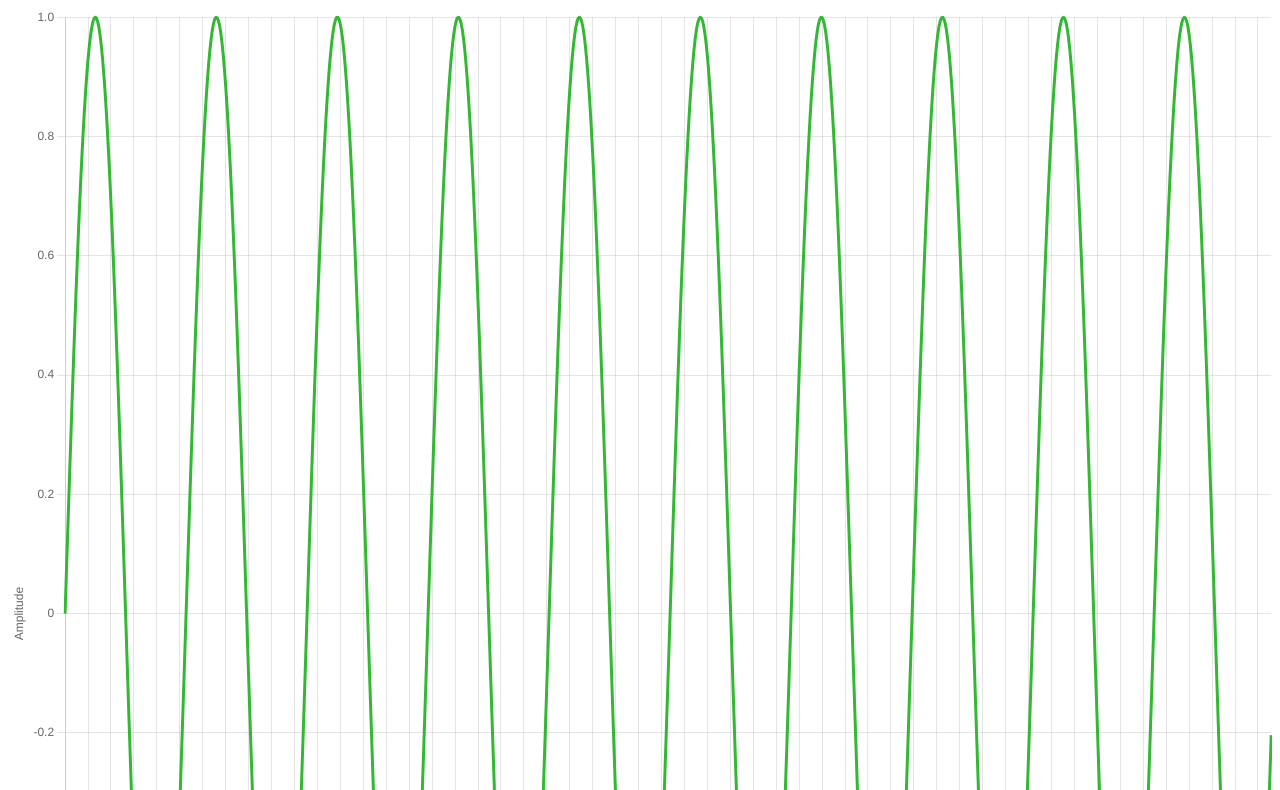
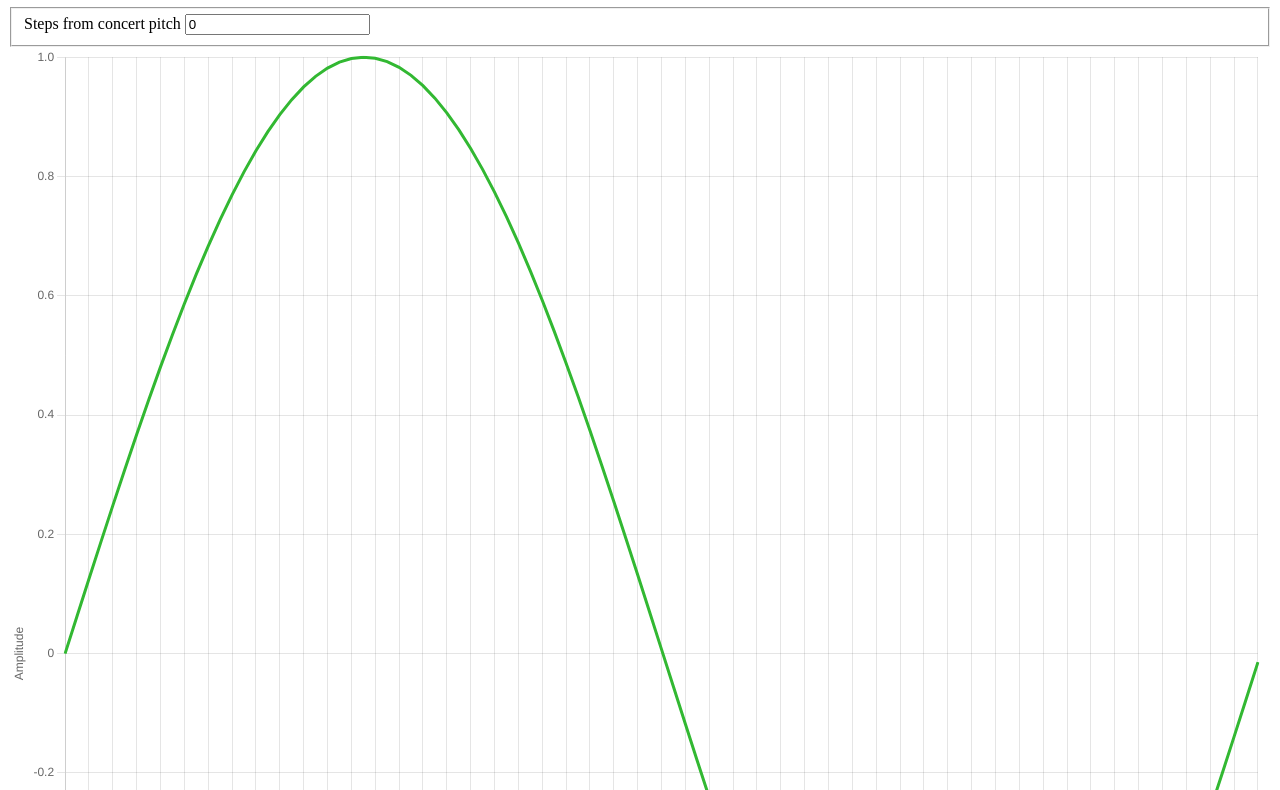
Before and after one commit to dmgarland/synth-oscilloscope, a plain HTML site: page index.html in a window 1280 px wide. Shown: the part 73-863 px from the top of the page. Drawn offline with Linux system fonts and the light colour scheme.

Commit message:
Update graph with steps

```diff
--- a/index.html
+++ b/index.html
@@ -6,6 +6,11 @@
 
     <body>
         <h1>FM</h1>
+        <fieldset>
+            <label for="steps">Steps from concert pitch</label>
+            <input type="number" id="steps" value="0" onchange="update()" />
+        </fieldset>
+
         <canvas id="oscilloscope" width="600" height="600"></canvas>
 
         <script src="js/synth.js"></script>
--- a/js/synth.js
+++ b/js/synth.js
@@ -8,39 +8,45 @@ var audioCtx = new (window.AudioContext || window.webkitAudioContext)();
 var seconds = 1;
 var total_samples = audioCtx.sampleRate * seconds;
 var myArrayBuffer = audioCtx.createBuffer(channels.mono, total_samples, audioCtx.sampleRate);
-console.log(audioCtx.sampleRate);
-
 var ref_freq = 440.0; // concert pitch 440 cycles (hertz) per second
-var A = Math.pow(1 / 12, 2); // equal temperament
+var A = Math.pow(2, 1 / 12); // equal temperament
 var steps = 0; // how many ET semitones away from concert pitch?
-var pulse_hz = ref_freq * Math.pow(A, steps);
-var increment = pulse_hz / audioCtx.sampleRate;
 var phase = 0.0; // How far along the wave we are?
 var TAU = Math.PI * 2; // ratio between circumfrence and radius
+var chart;
+
+function update() {
+    phase = 0.0
+    steps = document.getElementById('steps').value;
 
     for (var channel = 0; channel < myArrayBuffer.numberOfChannels; channel++) {
         fillBuffer(myArrayBuffer.getChannelData(channel));
-    plotOscilloscope(myArrayBuffer.getChannelData(channel).slice(0, 1000));
+        plotOscilloscope(myArrayBuffer.getChannelData(channel).slice(0, 101));
     }
+    sound();
+}
+
 
 // PCM = Pulse code modulation https://en.wikipedia.org/wiki/Pulse-code_modulation
 function fillBuffer(pcm_data) {
+    var pulse_hz = ref_freq * Math.pow(A, steps);
+    var increment = pulse_hz / audioCtx.sampleRate;
+
     for (var i = 0; i < pcm_data.length; i++) {
         pcm_data[i] = Math.sin(phase * TAU);
         phase = (phase + increment) % 1.0;
     }
 }
 
-function plotOscilloscope(pcm_data) {
+function initOscilloscope() {
     var ctx = document.getElementById('oscilloscope').getContext('2d');
-    var labels = Array.from(pcm_data.keys());
     var data = {
-        labels: labels,
+        labels: [],
         datasets: [{
-            data: pcm_data
+            data: []
         }]
     };
-    var chart = new Chart(ctx, {
+    chart = new Chart(ctx, {
         type: 'line',
         data: data,
         options: {
@@ -75,6 +81,17 @@ function plotOscilloscope(pcm_data) {
     });
 }
 
+function plotOscilloscope(pcm_data) {
+    chart.data.labels = Array.from(pcm_data.keys());
+    chart.data.datasets = [
+        {
+            data: pcm_data
+        }
+    ]
+    chart.update()
+}
+
+function sound() {
     // Get an AudioBufferSourceNode.
     // This is the AudioNode to use when we want to play an AudioBuffer
     var source = audioCtx.createBufferSource();
@@ -88,3 +105,7 @@ source.connect(audioCtx.destination);
 
     // start the source playing
     source.start();
+}
+
+initOscilloscope();
+update();
```
Lines whose indentation alone changed are shown as unchanged.
